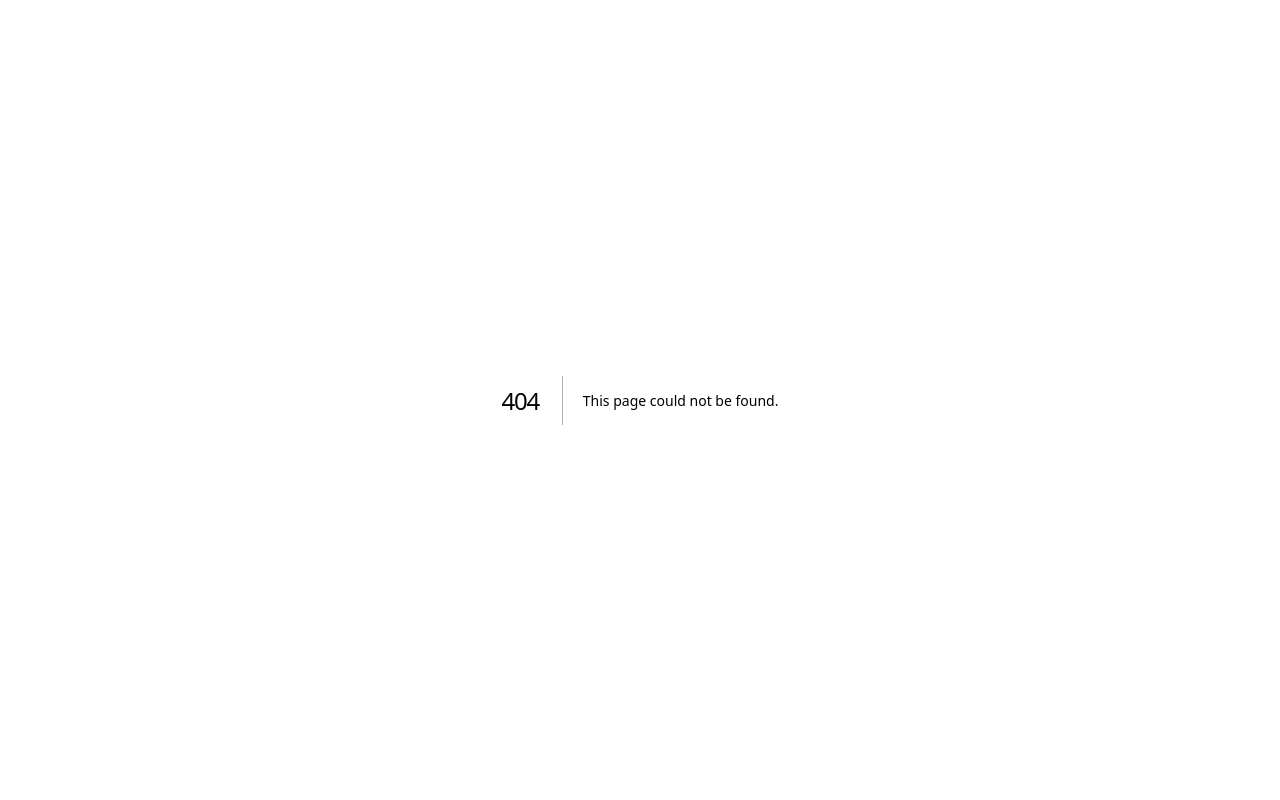
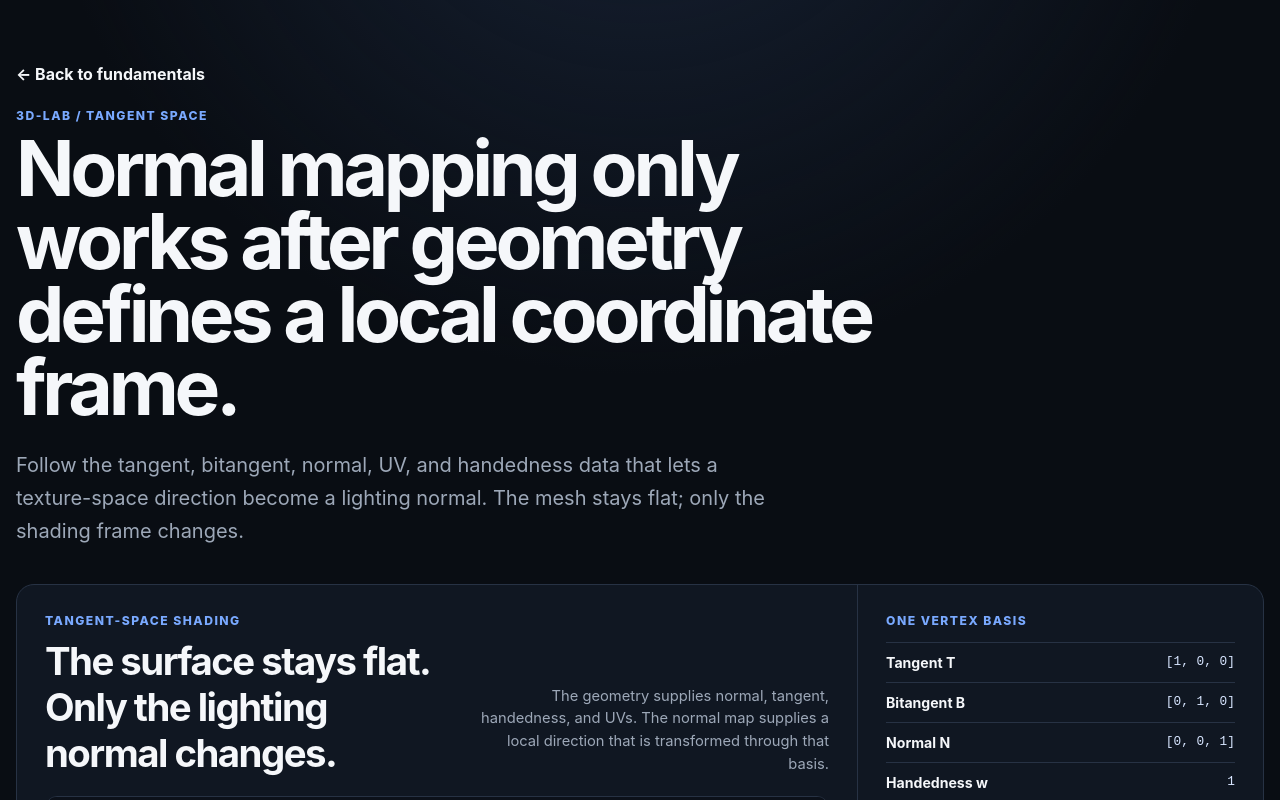
Before and after one commit to moritzbrantner/3d-lab, a Next.js app in the folder web/: page /normal-mapping in a window 1280 px wide. Before the commit this address had no page. Shown: the top 800 px of the page. Built offline with nearby package versions, Linux system fonts and the light colour scheme.

Commit message:
feat: add normal mapping route

```diff
--- /dev/null
+++ b/web/app/normal-mapping/page.tsx
@@ -0,0 +1,21 @@
+import Link from "next/link";
+import { NormalMappingLab } from "@/components/normal-mapping-lab";
+import styles from "@/components/normal-mapping-lab.module.css";
+
+export default function NormalMappingPage() {
+  return (
+    <main>
+      <Link href="/" className={styles.backLink}>
+        ← Back to fundamentals
+      </Link>
+      <header className={styles.pageHeader}>
+        <p className="eyebrow">3d-lab / tangent space</p>
+        <h1>Normal mapping only works after geometry defines a local coordinate frame.</h1>
+        <p className="lede">
+          Follow the tangent, bitangent, normal, UV, and handedness data that lets a texture-space direction become a lighting normal. The mesh stays flat; only the shading frame changes.
+        </p>
+      </header>
+      <NormalMappingLab />
+    </main>
+  );
+}
```
